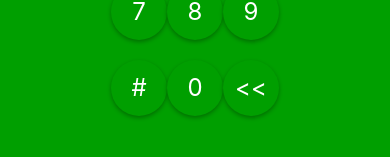
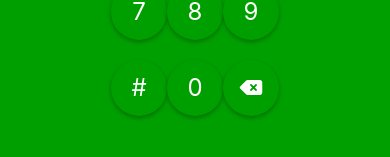
Before and after one commit to gedeaoaraujo/emerald-scrolls-rn, a React Native app: screen /Splash in a window 390 px wide. Shown: the part 527-684 px from the top of the page. Built offline with nearby package versions, Linux system fonts and the light colour scheme.

Commit message:
Using backspace icon

```diff
--- a/components/PasswordKeyboard.tsx
+++ b/components/PasswordKeyboard.tsx
@@ -34,9 +34,12 @@ export const PasswordKeyboard = () => {
       <View style={styles.row}>
         <FloatActionBtn text='#' onClick={()=>setPassword(password+'#')} />
         <FloatActionBtn text='0' onClick={()=>setPassword(password+0)} />
-        <FloatActionBtn text='<<' onClick={()=>{
-          setPassword(password.substring(0, password.length-1))}
-        }/>
+        <FloatActionBtn
+          icon='delete-left'
+          onClick={()=>{
+            setPassword(password.substring(0, password.length-1))}
+          }
+        />
       </View>
     </View>
   )
```
